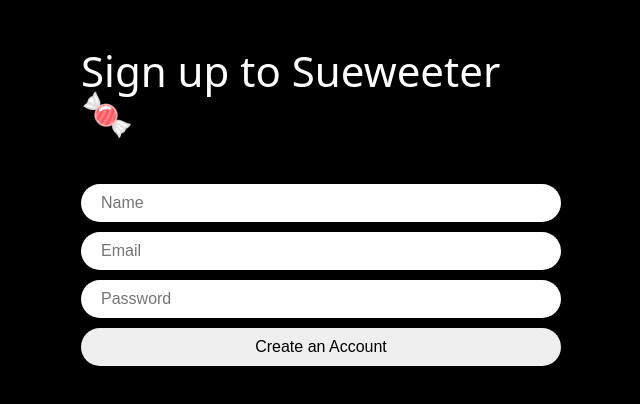
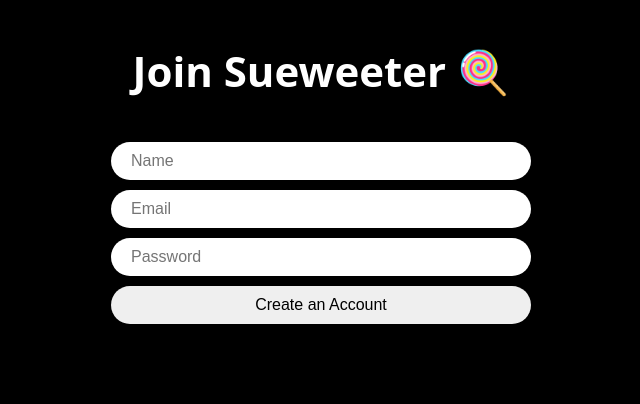
Before and after one commit to feelsuegood/letsue-firebase, a React (Vite) app: page /create-account in a window 1280 px wide. Shown: the top 404 px of the page, without its empty margins (319-959 px from the left). Built offline with nearby package versions, Linux system fonts and the light colour scheme.

Commit message:
update index.html and create-account.tsx: change title and adjust styles

```diff
--- a/index.html
+++ b/index.html
@@ -3,7 +3,7 @@
   <head>
     <meta charset="UTF-8" />
     <meta name="viewport" content="width=device-width, initial-scale=1.0" />
-    <title>🍬 Sueweeter</title>
+    <title>🍭 Sueweeter</title>
   </head>
   <body>
     <div id="root"></div>
--- a/src/routes/create-account.tsx
+++ b/src/routes/create-account.tsx
@@ -6,12 +6,13 @@ const Wrapper = styled.div`
   display: flex;
   flex-direction: column;
   align-items: center;
-  width: 480px;
+  width: 420px;
   padding: 50px 0px;
 `;
 
 const Title = styled.h1`
   font-size: 42px;
+  font-weight: 600;
 `;
 
 const Form = styled.form`
@@ -77,7 +78,7 @@ export default function CreateAccount() {
   };
   return (
     <Wrapper>
-      <Title>Sign up to Sueweeter 🍬</Title>
+      <Title>Join Sueweeter 🍭</Title>
       <Form onSubmit={onSubmit}>
         <Input
           onChange={onChange}
```
